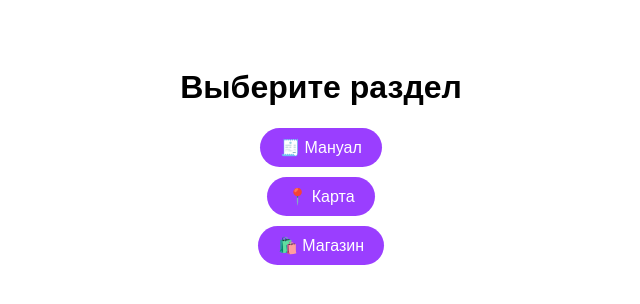
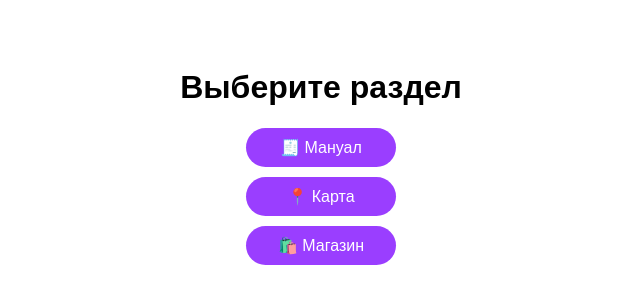
Before and after one commit to mindshare-kz/telegram-miniapp-menu, a plain HTML site: page index.html in a window 1280 px wide. Shown: the whole page, without its empty margins (319-959 px from the left). Drawn offline with Linux system fonts and the light colour scheme.

Commit message:
Update index.html

```diff
--- a/index.html
+++ b/index.html
@@ -13,7 +13,7 @@ body {
 }
 button {
   display: block;
-  weight: 150px;
+  width: 150px;
 
   margin: 10px auto;
   padding: 10px 20px;
```
